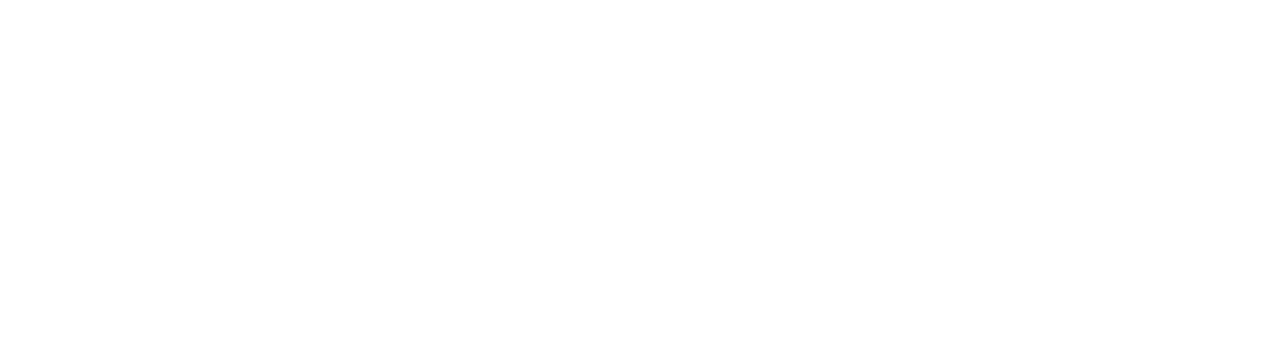
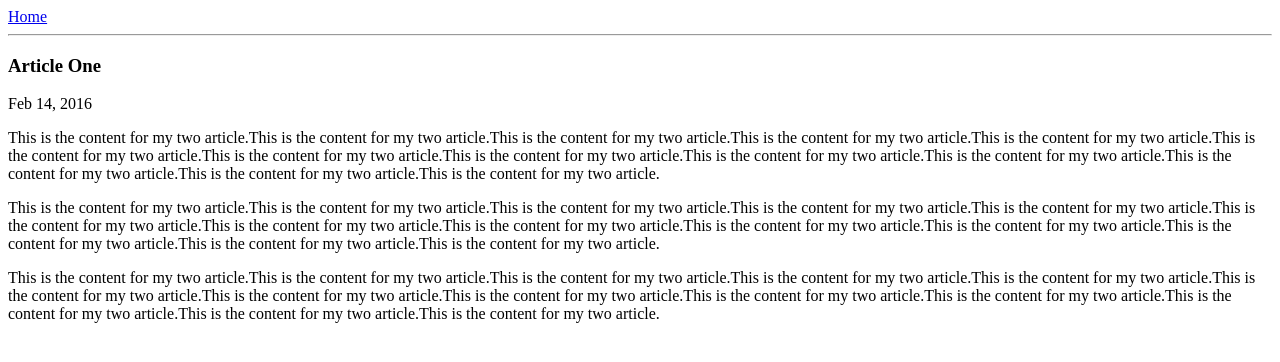
Before and after one commit to harikrishnabs/imad-app-v2, a website: page ui/article-two.html in a window 1280 px wide. Drawn offline with Linux system fonts and the light colour scheme.

Commit message:
Update article-two.html

```diff
--- a/ui/article-two.html
+++ b/ui/article-two.html
@@ -1,2 +1,31 @@
 <html>
+    <head>
+        <title>
+            Article Two | Hari Krishna
+        </title>
+        <meta name="viewport" content="width-device-width, initial-scale=1">
+    </head>
+    <body>
+        <div>
+            <a href="/">Home</a>
+        </div>
+        <hr/>
+        <h3>
+            Article One
+        </h3>
+        <div>
+            Feb 14, 2016
+        </div>
+        <div>
+            <p>
+                This is the content for my two article.This is the content for my two article.This is the content for my two article.This is the content for my two article.This is the content for my two article.This is the content for my two article.This is the content for my two article.This is the content for my two article.This is the content for my two article.This is the content for my two article.This is the content for my two article.This is the content for my two article.This is the content for my two article.
+            </p>
+            <p>
+                This is the content for my two article.This is the content for my two article.This is the content for my two article.This is the content for my two article.This is the content for my two article.This is the content for my two article.This is the content for my two article.This is the content for my two article.This is the content for my two article.This is the content for my two article.This is the content for my two article.This is the content for my two article.This is the content for my two article.
+            </p>
+            <p>
+                This is the content for my two article.This is the content for my two article.This is the content for my two article.This is the content for my two article.This is the content for my two article.This is the content for my two article.This is the content for my two article.This is the content for my two article.This is the content for my two article.This is the content for my two article.This is the content for my two article.This is the content for my two article.This is the content for my two article.
+            </p>
+        </div>
+    </body>
 </html>
```
